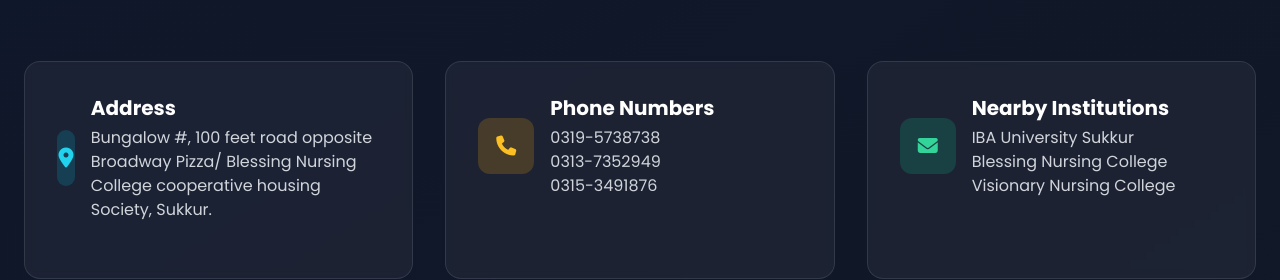
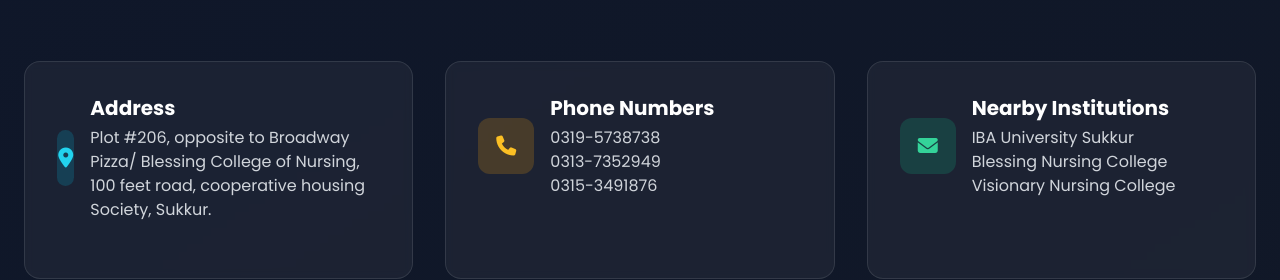
Before and after one commit to israrsindhi/hostel-data-sync, a plain HTML site: page index.html in a window 1280 px wide. Shown: the part 4651-4931 px from the top of the page. Drawn offline with nearby package versions, Linux system fonts and the light colour scheme.

Commit message:
Update index.html

```diff
--- a/index.html
+++ b/index.html
@@ -912,7 +912,7 @@
                         </div>
                         <div>
                             <h4 class="text-xl font-bold text-white mb-1">Address</h4>
-                            <p class="text-gray-300">Bungalow #, 100 feet road opposite Broadway Pizza/ Blessing Nursing College cooperative housing Society, Sukkur.</p>
+                            <p class="text-gray-300">Plot #206, opposite to Broadway Pizza/ Blessing College of Nursing, 100 feet road, cooperative housing Society, Sukkur.</p>
                         </div>
                     </div>
                 </div>
```
